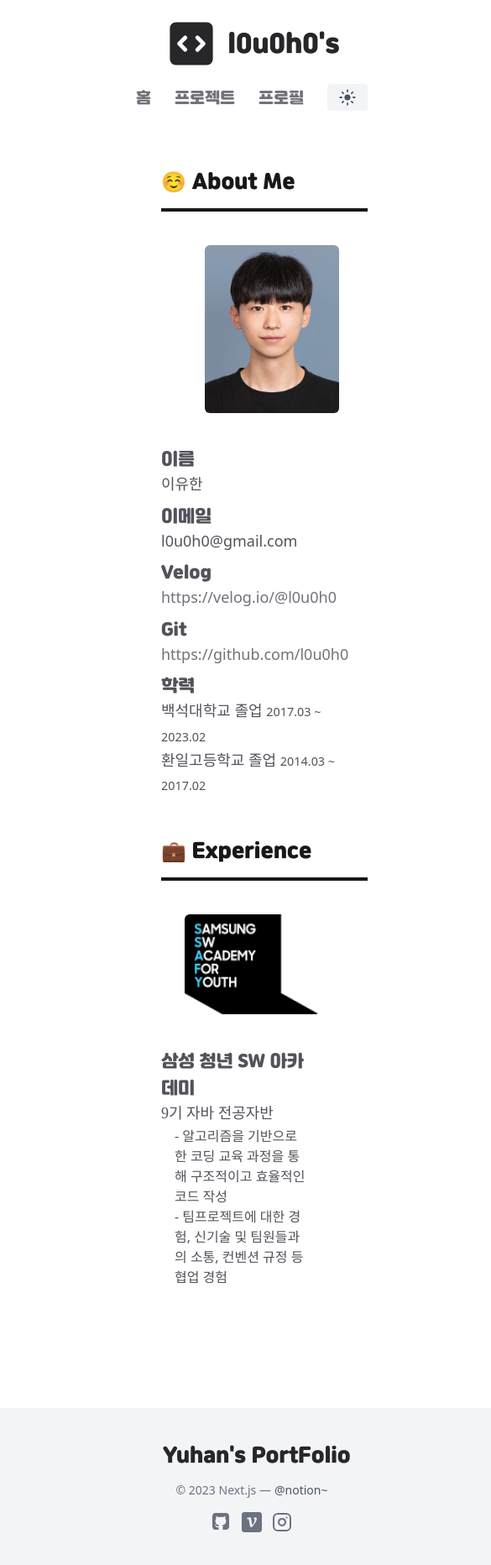
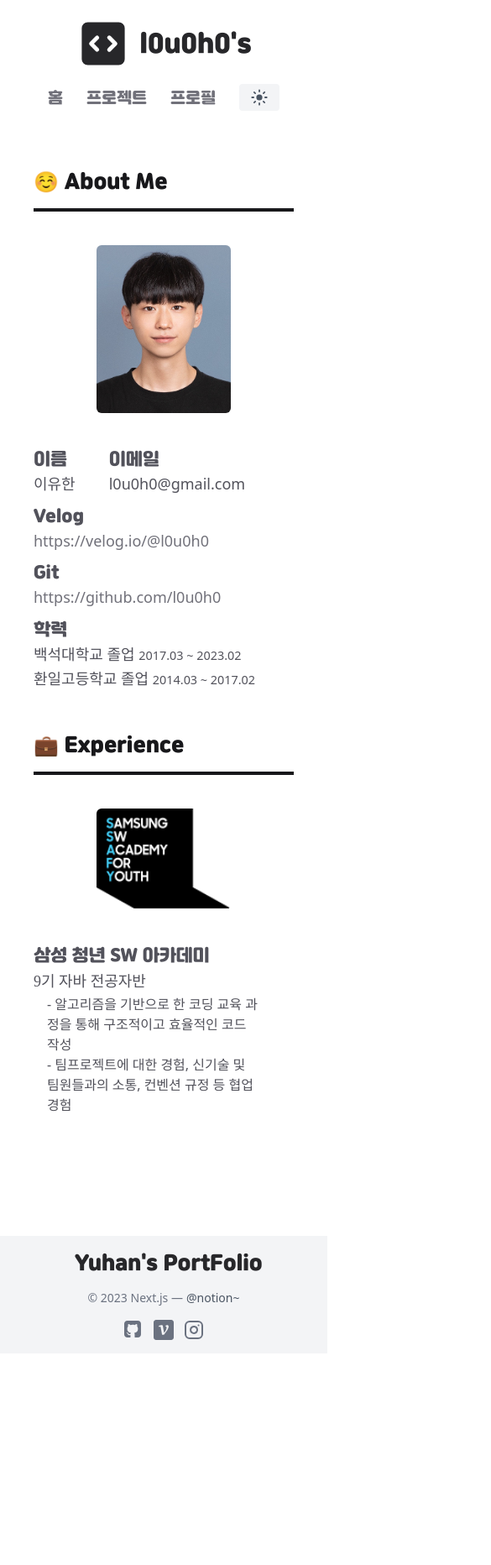
Before and after one commit to l0u0h0/next_portfolio, a Next.js app: page /profile in a window 390 px wide. Shown: the whole page at 84% size, 585 px wide, since content can reach past the window. After the commit the page ends 1612 px from the top, so only its background shows below. Built offline with nearby package versions, Linux system fonts and the light colour scheme; a web font is replaced by a local one.

Commit message:
:sparkles: 모바일 반응형 구현

```diff
--- a/components/footer.js
+++ b/components/footer.js
@@ -4,9 +4,9 @@ export default function Footer() {
   const thisYear = new Date().getFullYear();
   return (
     <>
-      <footer className="w-full min-w-[600px]">
+      <footer className="w-full min-w-fit sm:min-w-[640px]">
         <div>
-          <div className="container px-32 py-10 mx-auto flex items-center sm:flex-row flex-col">
+          <div className="container px-10 sm:px-32 py-4 sm:py-10 mx-auto flex items-center sm:flex-row flex-col">
             <Link href="/">
               <a className="flex title-font font-medium items-center md:justify-start justify-center text-zinc-800">
                 <span className="ml-3 text-2xl">Yuhan's PortFolio</span>
--- a/components/header.js
+++ b/components/header.js
@@ -3,7 +3,7 @@ import DarkModeToggleButton from "./dark-mode-toggle-button";
 
 export default function Header() {
   return (
-    <header className="w-full min-w-[600px] text-gray-600">
+    <header className="w-full min-w-fit sm:min-w-[640px] text-gray-600">
       <div className="container mx-auto flex flex-wrap p-5 lg:px-32 md:px-20 flex-col lg:flex-row justify-center items-center">
         <Link href="/">
           <a className="flex title-font font-medium items-center text-zinc-800 mb-4">
--- a/pages/profile.js
+++ b/pages/profile.js
@@ -5,7 +5,7 @@ import Image from "next/image";
 export default function Profile() {
   return (
     <Layout>
-      <div className="flex flex-col items-center justify-start min-h-screen min-w-[600px] w-full px-48 pt-12 pb-24">
+      <div className="flex flex-col items-center justify-start min-h-screen sm:min-w-[600px] w-full px-10 sm:px-48 pt-12 pb-24">
         <Head>
           <title>Profile</title>
           <meta name="description" content="About l0u0h0's" />
--- a/pages/projects.js
+++ b/pages/projects.js
@@ -10,7 +10,7 @@ export default function Projects({ projects }) {
 
   return (
     <Layout>
-      <div className="flex flex-col items-center justify-center min-h-screen min-w-[600px] pb-24">
+      <div className="flex flex-col items-center justify-center min-h-screen sm:min-w-[640px] pb-24">
         <Head>
           <title>Projects</title>
           <meta name="description" content="l0u0h0's Projects with Notion" />
--- a/styles/globals.css
+++ b/styles/globals.css
@@ -30,7 +30,7 @@
   }
 
   .project-card {
-    @apply flex flex-col m-1 rounded-md w-96 md:w-80 lg:w-72
+    @apply flex flex-col m-1 rounded-md w-80 sm:w-96 md:w-80 lg:w-72
     transition duration-300 transform border-2 border-zinc-200
     hover:scale-105 hover:shadow-md
     bg-zinc-100
```
